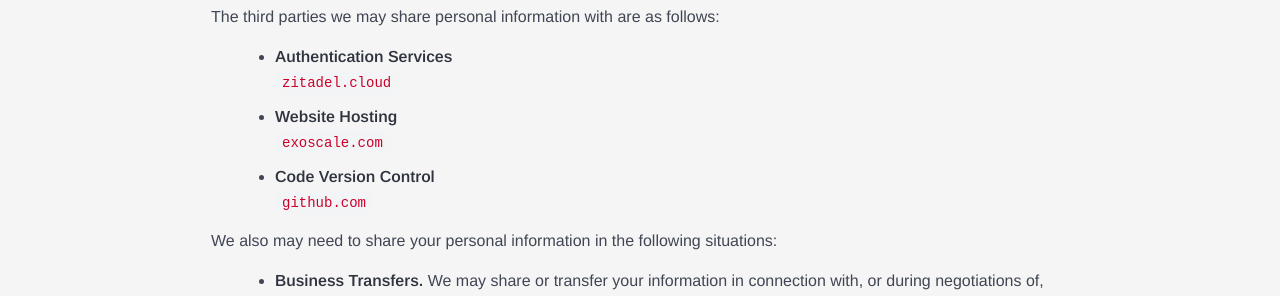
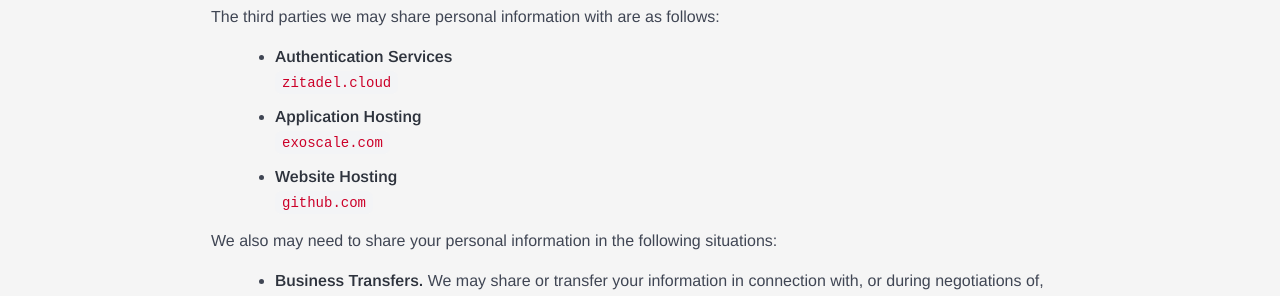
Before and after one commit to ydata-ch/ydata-ch, a Jekyll site: the page built from privacy/index.md, in a window 1280 px wide and 900 px high, scrolled down 3993 px. Shown: the part 152-448 px from the top of the window. Built offline with Jekyll 4.4.1, drawn with Linux system fonts in a browser that asks for light colours; nearby versions of some CDN libraries.

Commit message:
Privacy Information

```diff
--- a/privacy/index.md
+++ b/privacy/index.md
@@ -131,8 +131,8 @@
 
             <ul>
                 <li><strong>Authentication Services</strong><br><code>zitadel.cloud</code></li>
-                <li><strong>Website Hosting</strong><br><code>exoscale.com</code></li>
-                <li><strong>Code Version Control</strong><br><code>github.com</code></li>
+                <li><strong>Application Hosting</strong><br><code>exoscale.com</code></li>
+                <li><strong>Website Hosting</strong><br><code>github.com</code></li>
             </ul>
 
             <p>We also may need to share your personal information in the following situations:</p>
```
